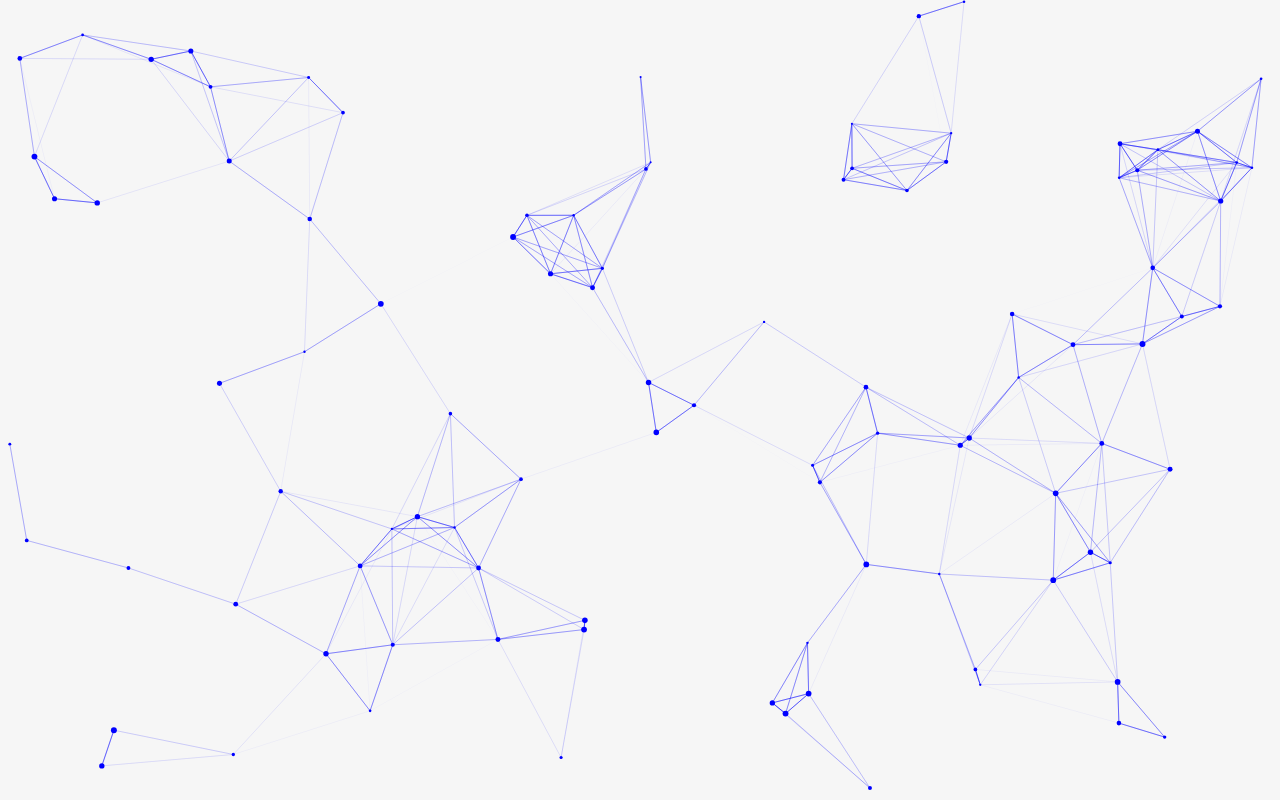
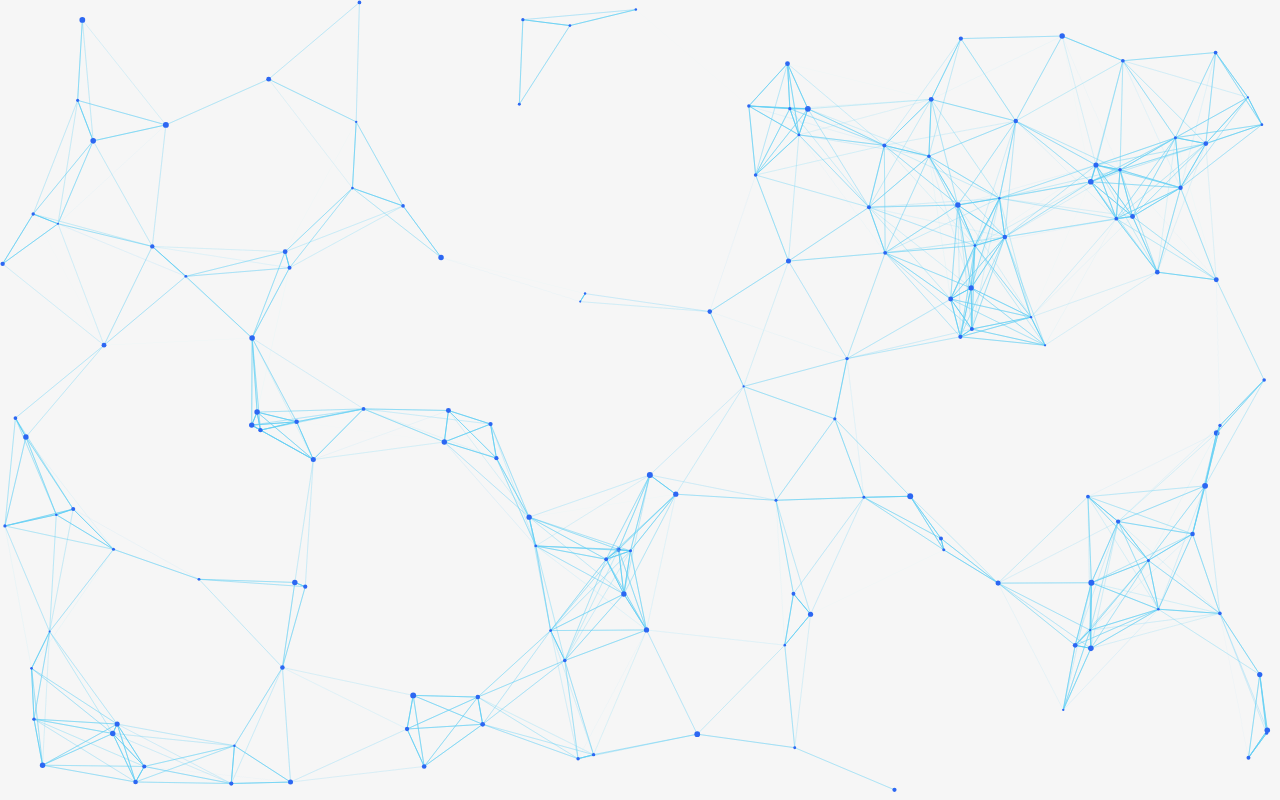
Before and after one commit to Moiz-16/js-css-portfolio-website, a React (Create React App) app: page / in a window 1280 px wide. Shown: the top 800 px of the page. Built offline with nearby package versions, Linux system fonts and the light colour scheme.

Commit message:
updated hero and particles effect

```diff
--- a/src/components/Hero.jsx
+++ b/src/components/Hero.jsx
@@ -1,28 +1,22 @@
-import React from 'react'
-import emailIcon from '../assets/email.png'
-import linkedinIcon from '../assets/linkedin.png'
-import githubIcon from '../assets/github.png'
+import React from "react";
+import emailIcon from "../assets/email.png";
+import linkedinIcon from "../assets/linkedin.png";
+import githubIcon from "../assets/github.png";
 
 // import { AiFillLinkedin, AiFillGithub, AiFillMail } from 'react-icons/ai'
-import { TypeAnimation } from 'react-type-animation'
+import { TypeAnimation } from "react-type-animation";
 
 const Hero = () => {
   return (
     <div>
-        <div className='sm:h-svh  h-screen mx-auto flex flex-col-reverse sm:flex-row justify-center align-center'>
-
-        <div className='flex flex-col justify-center items-center'>
-            <p className='md:text-7xl sm:text-4xl text-3xl font-bold text-black'>Hi! I am Moiz Saleem</p>
-            <h1 className='md:text-9xl sm:text-6xl text-5xl font-bold md:py-6'>
+      <div className="sm:h-svh  h-screen mx-auto flex flex-col-reverse sm:flex-row justify-center align-center">
+        <div className="flex flex-col justify-center items-center">
+          <p className="md:text-7xl sm:text-4xl text-4xl font-bold text-black">
+            Hi! I am Moiz Saleem
+          </p>
+          <h1 className="md:text-9xl sm:text-6xl text-7xl font-bold md:py-6 py-3">
             <TypeAnimation
-                sequence={[
-                    "Student",
-                    1500,
-                    "Developer",
-                    1500,
-                    "Entrepreneur",
-                    1500,
-                ]}
+              sequence={["Student", 1500, "Developer", 1500]}
               wrapper="span"
               speed={65}
               repeat={Infinity}
@@ -32,48 +26,29 @@ const Hero = () => {
                 <p className='md:text-5xl sm:text-4xl text-xl font-bold text-gray-700'>with 5 years experience</p>
             </div> */}
           <div className='"text-5xl flex justify-start gap-16 my-7 text-purple-600'>
-
-                <a href="https://github.com/">
+            <a href="https://github.com/Moiz459">
               <img
                 src={githubIcon}
-                        alt = "My GitHub Profile"
-                        className=" h-12"
+                alt="My GitHub Profile"
+                className=" sm:h-12 h-10"
               />
             </a>
 
-                <a href="https://www.linkedin.com/">
+            <a href="https://www.linkedin.com/in/moiz-saleem-144a9a1a2/">
               <img
                 src={linkedinIcon}
-                        alt = "My LinkedIn profile"
-                        className=" h-12 "
+                alt="My LinkedIn profile"
+                className=" sm:h-12 h-10"
               />
             </a>
-                <a href="https://github.com/">
-                    <img
-                        src={emailIcon}
-                        alt = "My email"
-                        className=" h-12"
-                    />
+            <a href="mailto:moizsaleem903@gmail.com">
+              <img src={emailIcon} alt="My email" className=" sm:h-12 h-10" />
             </a>
+          </div>
+        </div>
+      </div>
+    </div>
+  );
+};
 
-
-
-            </div>
-
-
-        </div>
-
-
-
-
-        {/* <div className='my-auto'>
-            <img className='w-[300px] sm:w-[500px] mx-auto h-auto rounded-full' src={profilepic} alt="profile pic" />
-        </div> */}
-
-        </div>
-
-    </div>
-  )
-}
-
-export default Hero
+export default Hero;
--- /dev/null
+++ b/src/components/index.css
@@ -0,0 +1,29 @@
+
+@tailwind base;
+@tailwind components;
+@tailwind utilities;
+
+body {
+  background-color: #f6f6f6;
+  font-weight: 400;
+  font-style: normal;
+}
+
+span,
+.primary-color {
+  background-image: linear-gradient(to right, #62cff4, #2c67f2);
+  -webkit-background-clip: text;
+  color: transparent;
+}
+
+.bg-primary-color {
+  background-image: linear-gradient(to right, #1973D1, #061993);
+}
+
+#particles canvas{
+  z-index: -1;
+  height: 100%;
+  width: 100%;
+  position: absolute;
+
+}
--- a/src/components/particles.js
+++ b/src/components/particles.js
@@ -171,13 +171,13 @@ const ParticlesComponent = (props) => {
       },
       particles: {
         color: {
-          value: "#0000FF",
+          value: "#2c67f2",
         },
         links: {
-          color: "#0000FF",
+          color: "#62cff4",
           distance: 150,
           enable: true,
-          opacity: 0.5,
+          opacity: 1,
           width: 1,
         },
         move: {
@@ -194,7 +194,7 @@ const ParticlesComponent = (props) => {
           density: {
             enable: true,
           },
-          value: 200,
+          value: 300,
         },
         opacity: {
           value: 1.0,
```
Lines whose indentation alone changed are shown as unchanged.
